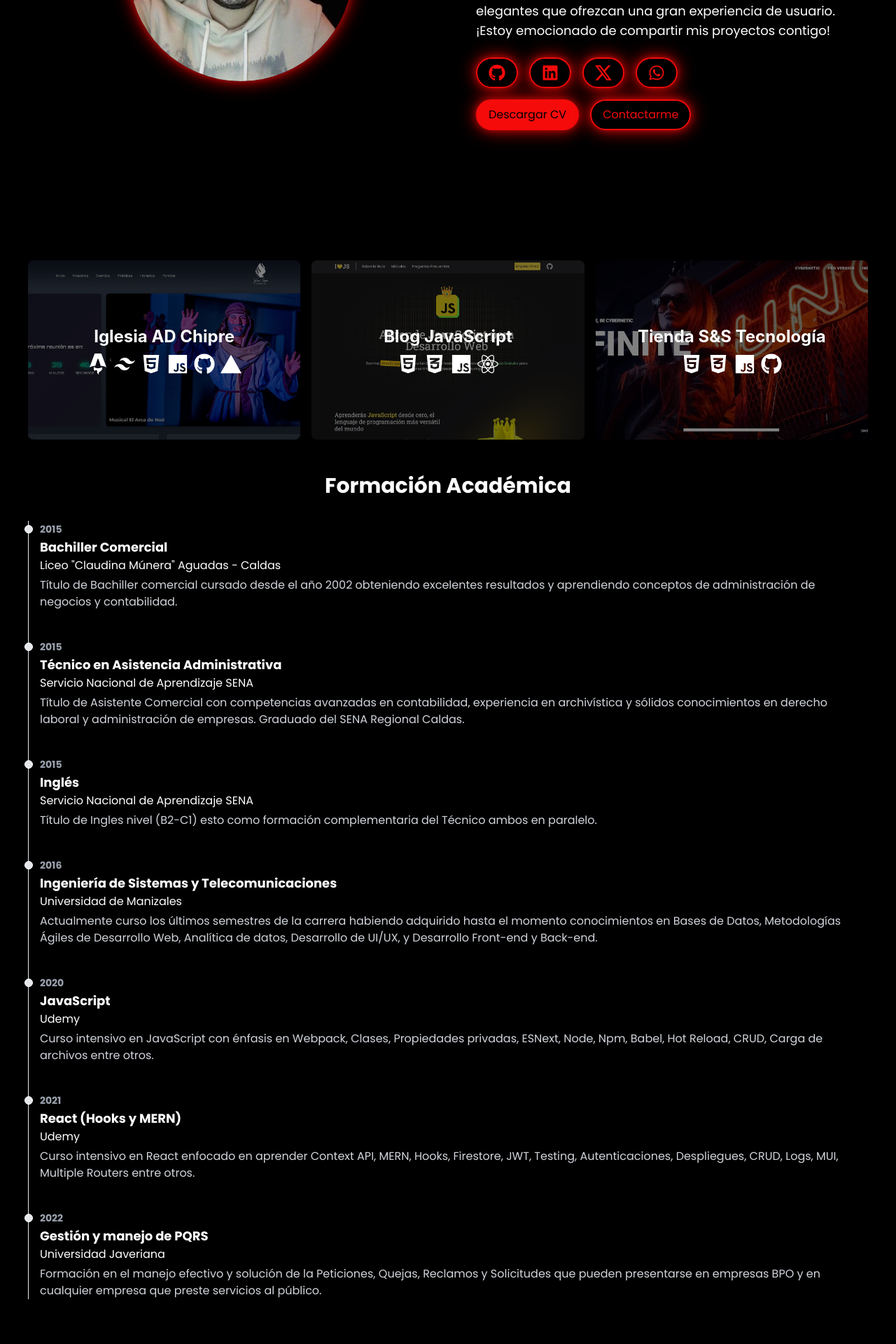
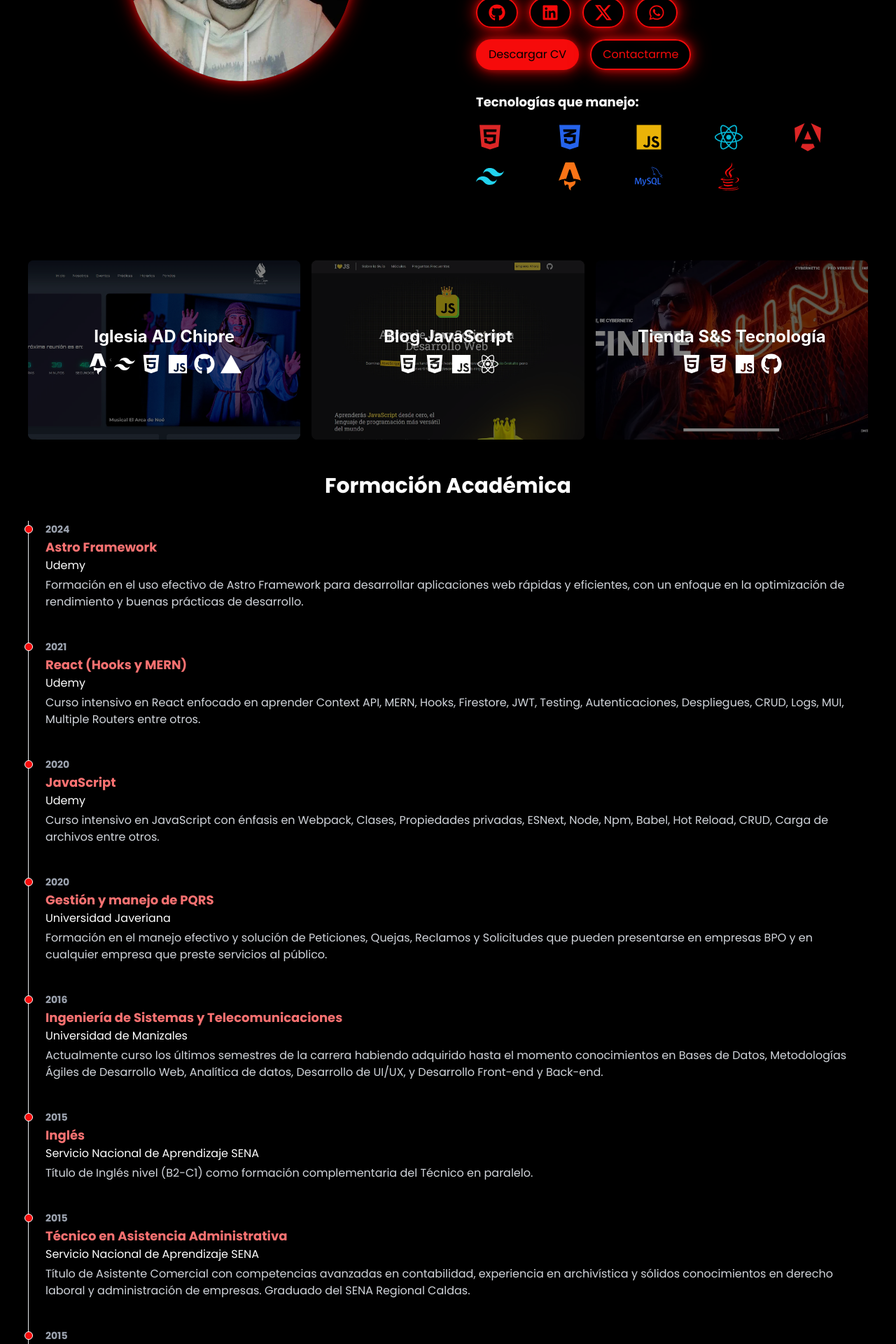
Before and after one commit to sogom01/portfolio-sogom, a React (Create React App) app: page / in a window 1280 px wide. Shown: the part 540-2460 px from the top of the page at 70% size. Built offline with nearby package versions, Linux system fonts and the light colour scheme.

Commit message:
CAmbios en la interface del about

```diff
--- a/src/components/About.js
+++ b/src/components/About.js
@@ -1,6 +1,7 @@
 import React, { useState, useEffect, useMemo } from 'react';
 import profileImage from '../img/3.webp';
-import { FaGithub, FaLinkedin, FaWhatsapp } from 'react-icons/fa'; // Importamos el icono de WhatsApp
+import { FaGithub, FaLinkedin, FaWhatsapp, FaHtml5, FaCss3Alt, FaJs, FaReact, FaJava } from 'react-icons/fa';
+import { SiTailwindcss, SiAstro, SiAngular, SiMysql } from 'react-icons/si';
 import { SiX } from 'react-icons/si';
 
 const About = () => {
@@ -23,7 +24,7 @@
                     if (prev.length < roles[currentRole].length) {
                         return roles[currentRole].slice(0, prev.length + 1);
                     } else {
-                        setTimeout(() => setDeleting(true), 1000); // Pausa más larga antes de borrar
+                        setTimeout(() => setDeleting(true), 1000);
                         return prev;
                     }
                 } else {
@@ -38,7 +39,7 @@
             });
         };
 
-        const typingTimeout = setTimeout(handleTyping, deleting ? 50 : 150); // Controlar la velocidad de borrado y escritura
+        const typingTimeout = setTimeout(handleTyping, deleting ? 50 : 150);
 
         return () => clearTimeout(typingTimeout);
     }, [displayedText, deleting, roles, currentRole]);
@@ -55,10 +56,10 @@
                     Soy <span className="text-red-700" style={{ color: '#f60b0b', whiteSpace: 'nowrap' }}>{displayedText}</span>
                 </p>
                 <p className="text-sm md:text-base lg:text-lg text-white mt-4">
-                    Bienvenido a mi mundo digital, donde la creatividad se encuentra con la innovación y la pasión se convierte en resultados tangibles. En este espacio, te invito a explorar un viaje a través de mis experiencias, proyectos y logros. Desde proyectos que he realizado como modelo para empresas hasta proyectos de práctica para plasmar mi creatividad.
+                    Bienvenido a mi espacio digital, donde combino creatividad y tecnología para desarrollar soluciones eficientes y elegantes. Desde la gestión de peticiones hasta el diseño de interfaces y el desarrollo de software, mi objetivo es transformar ideas en realidades tangibles.
                 </p>
                 <p className="text-sm md:text-base lg:text-lg text-white mt-4">
-                    Mi objetivo es construir aplicaciones web eficientes y elegantes que ofrezcan una gran experiencia de usuario. ¡Estoy emocionado de compartir mis proyectos contigo!
+                    Estoy comprometido con la creación de aplicaciones web que ofrezcan una experiencia de usuario excepcional. ¡Descubre mis proyectos y hablemos sobre cómo puedo ayudarte a hacer realidad tus ideas!
                 </p>
                 <div className="flex justify-center md:justify-start space-x-4 mt-6">
                     <a href="https://github.com/sogom01" target="_blank" rel="noopener noreferrer" className="btn-neon rounded-full" aria-label="Github">
@@ -88,6 +89,20 @@
                         Contactarme
                     </a>
                 </div>
+                <div className="mt-8">
+                    <h4 className="text-lg font-semibold text-white mb-4">Tecnologías que manejo:</h4>
+                    <div className="grid grid-cols-3 sm:grid-cols-4 lg:grid-cols-5 gap-4 justify-center items-center">
+                        <FaHtml5 size={40} className="text-red-600" title="HTML5" />
+                        <FaCss3Alt size={40} className="text-blue-600" title="CSS3" />
+                        <FaJs size={40} className="text-yellow-500" title="JavaScript" />
+                        <FaReact size={40} className="text-cyan-500" title="React" />
+                        <SiAngular size={40} className="text-red-600" title="Angular" />
+                        <SiTailwindcss size={40} className="text-cyan-400" title="Tailwind CSS" />
+                        <SiAstro size={40} className="text-orange-500" title="Astro" />
+                        <SiMysql size={40} className="text-blue-600" title="MySQL" />
+                        <FaJava size={40} className="text-red-700" title="Java" />
+                    </div>
+                </div>
             </div>
         </div>
     );
--- a/src/components/Education.js
+++ b/src/components/Education.js
@@ -3,10 +3,41 @@
 const EducationTimeline = () => {
     const educationData = [
         {
+            year: '2024',
+            title: 'Astro Framework',
+            institution: 'Udemy',
+            description: 'Formación en el uso efectivo de Astro Framework para desarrollar aplicaciones web rápidas y eficientes, con un enfoque en la optimización de rendimiento y buenas prácticas de desarrollo.'
+        },
+        {
+            year: '2021',
+            title: 'React (Hooks y MERN)',
+            institution: 'Udemy',
+            description: 'Curso intensivo en React enfocado en aprender Context API, MERN, Hooks, Firestore, JWT, Testing, Autenticaciones, Despliegues, CRUD, Logs, MUI, Multiple Routers entre otros.'
+        },
+        {
+            year: '2020',
+            title: 'JavaScript',
+            institution: 'Udemy',
+            description: 'Curso intensivo en JavaScript con énfasis en Webpack, Clases, Propiedades privadas, ESNext, Node, Npm, Babel, Hot Reload, CRUD, Carga de archivos entre otros.'
+        },
+        {
+            year: '2020',
+            title: 'Gestión y manejo de PQRS',
+            institution: 'Universidad Javeriana',
+            description: 'Formación en el manejo efectivo y solución de Peticiones, Quejas, Reclamos y Solicitudes que pueden presentarse en empresas BPO y en cualquier empresa que preste servicios al público.'
+        },
+        {
+            year: '2016',
+            title: 'Ingeniería de Sistemas y Telecomunicaciones',
+            institution: 'Universidad de Manizales',
+            description: 'Actualmente curso los últimos semestres de la carrera habiendo adquirido hasta el momento conocimientos en Bases de Datos, Metodologías Ágiles de Desarrollo Web, Analítica de datos, Desarrollo de UI/UX, y Desarrollo Front-end y Back-end.'
+        },
+
+        {
             year: '2015',
-            title: 'Bachiller Comercial',
-            institution: 'Liceo "Claudina Múnera" Aguadas - Caldas',
-            description: 'Título de Bachiller comercial cursado desde el año 2002 obteniendo excelentes resultados y aprendiendo conceptos de administración de negocios y contabilidad.'
+            title: 'Inglés',
+            institution: 'Servicio Nacional de Aprendizaje SENA',
+            description: 'Título de Inglés nivel (B2-C1) como formación complementaria del Técnico en paralelo.'
         },
         {
             year: '2015',
@@ -16,45 +47,21 @@
         },
         {
             year: '2015',
-            title: 'Inglés',
-            institution: 'Servicio Nacional de Aprendizaje SENA',
-            description: 'Título de Ingles nivel (B2-C1) esto como formación complementaria del Técnico ambos en paralelo.'
+            title: 'Bachiller Comercial',
+            institution: 'Liceo "Claudina Múnera" Aguadas - Caldas',
+            description: 'Título de Bachiller comercial cursado desde el año 2002, obteniendo excelentes resultados y aprendiendo conceptos de administración de negocios y contabilidad.'
         },
-        {
-            year: '2016',
-            title: 'Ingeniería de Sistemas y Telecomunicaciones',
-            institution: 'Universidad de Manizales',
-            description: 'Actualmente curso los últimos semestres de la carrera habiendo adquirido hasta el momento conocimientos en Bases de Datos, Metodologías Ágiles de Desarrollo Web, Analítica de datos, Desarrollo de UI/UX, y Desarrollo Front-end y Back-end.'
-        },
-        {
-            year: '2020',
-            title: 'JavaScript',
-            institution: 'Udemy',
-            description: 'Curso intensivo en JavaScript con énfasis en Webpack, Clases, Propiedades privadas, ESNext, Node, Npm, Babel, Hot Reload, CRUD, Carga de archivos entre otros.'
-        },
-        {
-            year: '2021',
-            title: 'React (Hooks y MERN)',
-            institution: 'Udemy',
-            description: 'Curso intensivo en React enfocado en aprender Context API, MERN, Hooks, Firestore, JWT, Testing, Autenticaciones, Despliegues, CRUD, Logs, MUI, Multiple Routers entre otros.'
-        },
-        {
-            year: '2022',
-            title: 'Gestión y manejo de PQRS',
-            institution: 'Universidad Javeriana',
-            description: 'Formación en el manejo efectivo y solución de la Peticiones, Quejas, Reclamos y Solicitudes que pueden presentarse en empresas BPO y en cualquier empresa que preste servicios al público.'
-        }
     ];
 
     return (
         <div className="container mx-auto px-4 py-8 font-poppins bg-transparent">
             <h2 className="text-3xl font-bold mb-8 text-center text-white">Formación Académica</h2>
-            <ol className="relative border-s border-gray-200 dark:border-gray-700">
+            <ol className="relative border-l border-gray-200 dark:border-gray-700">
                 {educationData.map((item, index) => (
-                    <li key={index} className="mb-10 ms-4">
-                        <div className="absolute w-3 h-3 bg-gray-200 rounded-full mt-1.5 -start-1.5 border border-white dark:border-gray-900 dark:bg-red-700"></div>
+                    <li key={index} className="mb-10 ml-6">
+                        <div className="absolute w-3 h-3 bg-red-700 rounded-full mt-1.5 -left-1.5 border border-white dark:border-gray-900"></div>
                         <time className="mb-1 text-sm font-bold leading-none text-gray-400 dark:text-white">{item.year}</time>
-                        <h3 className="text-lg font-semibold text-white">{item.title}</h3>
+                        <h3 className="text-lg font-semibold text-red-400">{item.title}</h3>
                         <h4 className="text-md font-medium text-white mb-1">{item.institution}</h4>
                         <p className="text-base font-normal text-gray-300 dark:text-gray-400">{item.description}</p>
                     </li>
```
